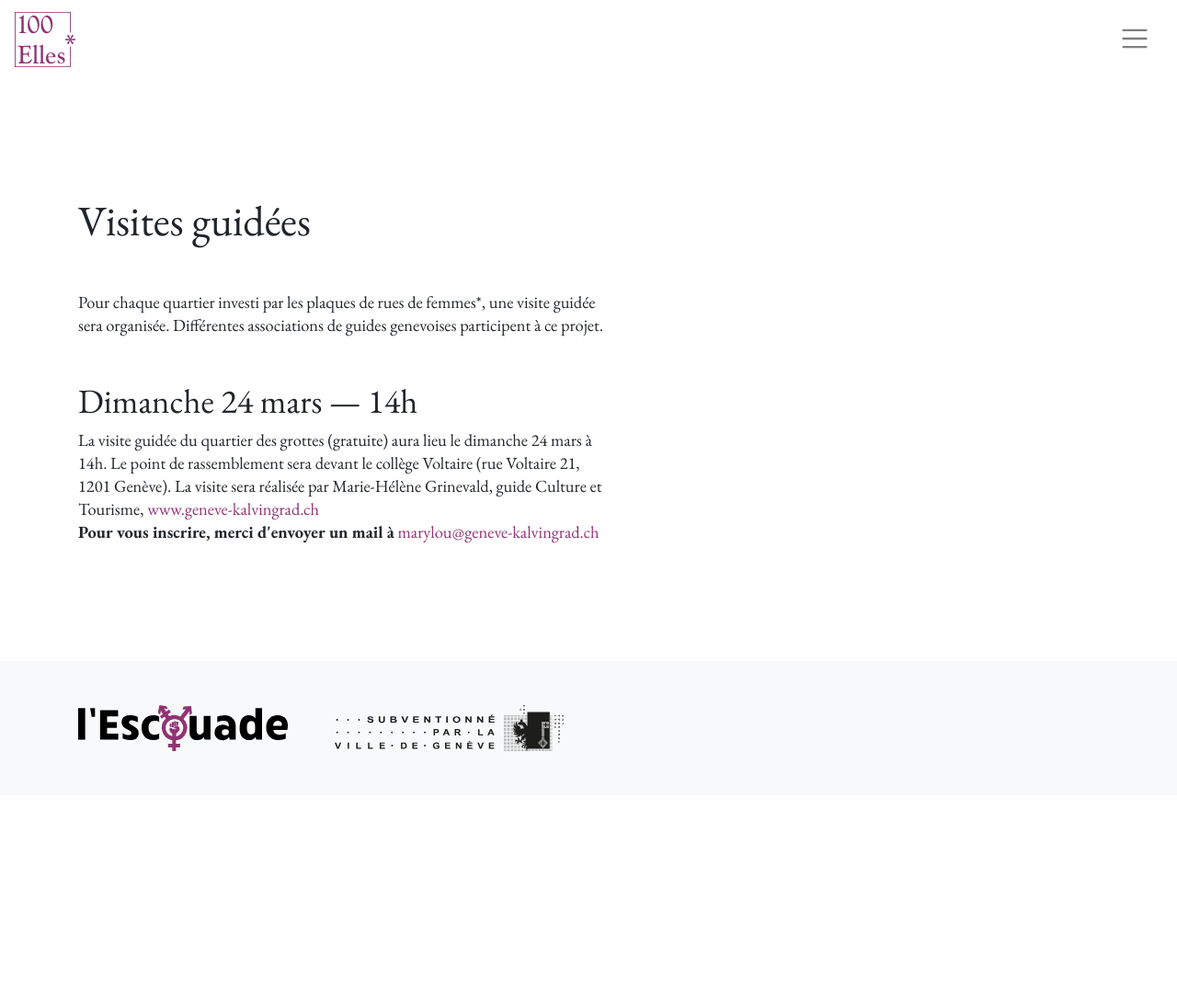
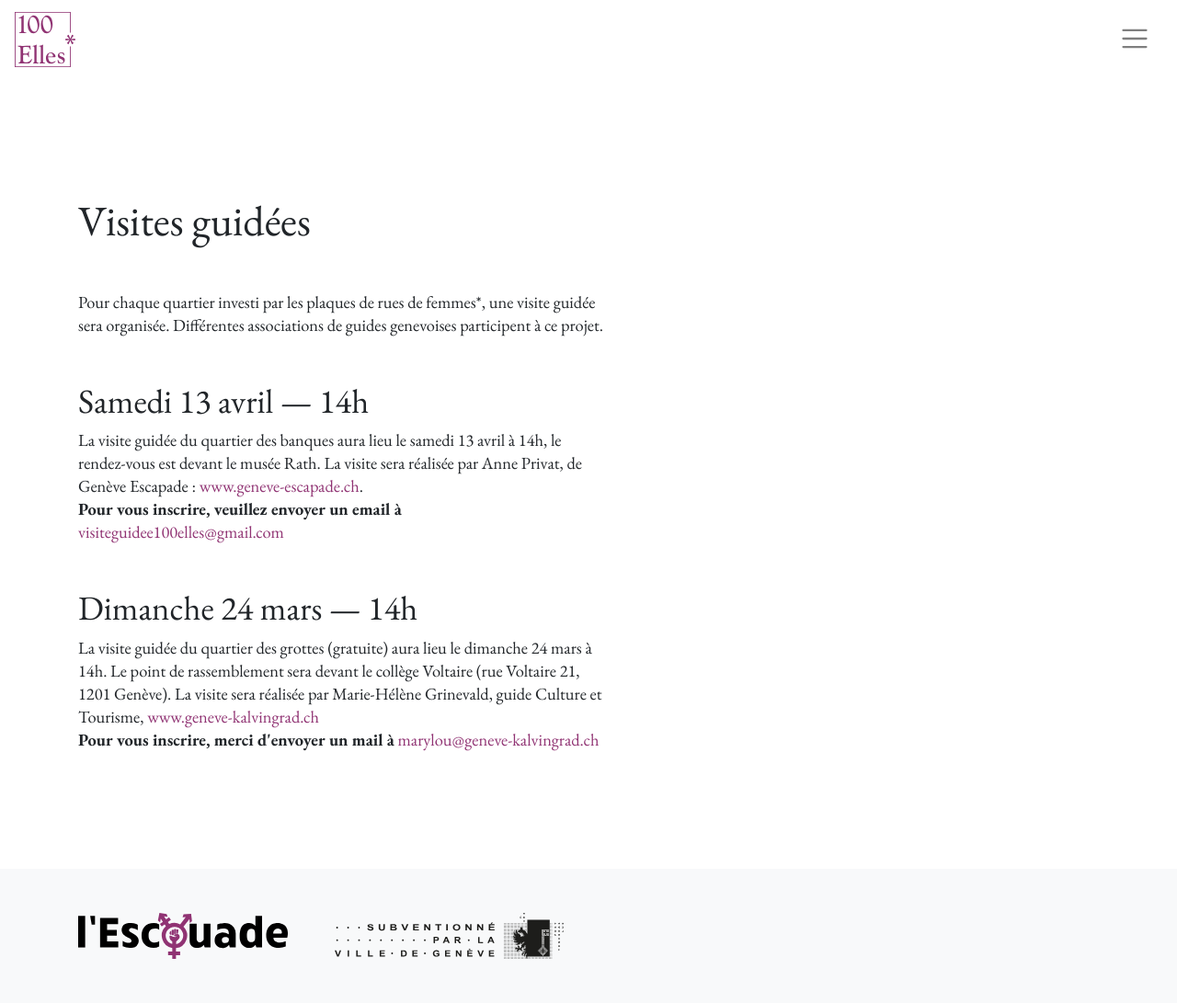
Before and after one commit to larucheio/100elles.ch, a Jekyll site: the page built from visites-guidees/index.html, in a window 1280 px wide. Shown: the whole page at 92% size. Built offline with Jekyll 4.4.1, drawn with Linux system fonts in a browser that asks for light colours; before the commit the page ends 900 px from its top, so only the background shows below that.

Commit message:
Add visite guidées

```diff
--- a/visites-guidees/index.html
+++ b/visites-guidees/index.html
@@ -8,11 +8,19 @@ layout: main
     Pour chaque quartier investi par les plaques de rues de femmes*, une visite guidée sera organisée. Différentes associations de guides genevoises participent à ce projet.
   </p>
   <div class="mt-5">
+    <h2>Samedi 13 avril — 14h</h2>
+    <p class="paragraph">
+      La visite guidée du quartier des banques aura lieu le samedi 13 avril à 14h, le rendez-vous est devant le musée Rath. La visite sera réalisée par Anne Privat, de Genève Escapade&nbsp;: <a href="http://www.geneve-escapade.ch/f/index.php">www.geneve-escapade.ch</a>.
+      <br>
+      <b>Pour vous inscrire, veuillez envoyer un email à</b> <a href="mailto:visiteguidee100elles@gmail.com?subject=100Elles* - Inscription pour la visite guidée du quartier des banques le samedi 13 avril 2019 à 14h&body=Bonjour,%0D%0A%0D%0AVeuillez trouver ma demande d'inscription pour la visite guidée du quartier des banques le samedi 13 avril 2019 à 14h dans le cadre du projet 100Elles*.%0D%0A%0D%0ANous serons 1 personne.s.%0D%0A%0D%0ACordialement,">visiteguidee100elles@gmail.com</a>
+    </p>
+  </div>
+  <div class="mt-5">
     <h2>Dimanche 24 mars — 14h</h2>
     <p class="paragraph">
       La visite guidée du quartier des grottes (gratuite) aura lieu le dimanche 24 mars à 14h. Le point de rassemblement sera devant le collège Voltaire (rue Voltaire 21, 1201 Genève). La visite sera réalisée par Marie-Hélène Grinevald, guide Culture et Tourisme, <a href="https://www.geneve-kalvingrad.ch/">www.geneve-kalvingrad.ch</a>
       <br>
-      <b>Pour vous inscrire, merci d'envoyer un mail à</b> <a href="mailto:marylou@geneve-kalvingrad.ch?subject=100Elles* - Inscription pour la visite guidée du quartier des grottes le dimanche 24 mars 2019 à 14h&body=Bonjour,%0D%0A%0D%0AVeuillez trouver ma demande d'inscription pour la visite guidée du quartier des grottes le dimanche 24 mars 2019 à 14h dans le cadre du projet 100Elles*.%0D%0A%0D%0ANous serons 1 personne.s.%0D%0A%0D%0ACordialement,">marylou@geneve-kalvingrad.ch</a>
+      <b>Pour vous inscrire, merci d'envoyer un mail à</b> <a href="mailto:marylou@geneve-kalvingrad.ch?subject=100Elles* - Inscription pour la visite guidée du quartier des Grottes le dimanche 24 mars 2019 à 14h&body=Bonjour,%0D%0A%0D%0AVeuillez trouver ma demande d'inscription pour la visite guidée du quartier des grottes le dimanche 24 mars 2019 à 14h dans le cadre du projet 100Elles*.%0D%0A%0D%0ANous serons 1 personne.s.%0D%0A%0D%0ACordialement,">marylou@geneve-kalvingrad.ch</a>
     </p>
   </div>
 </main>
```
